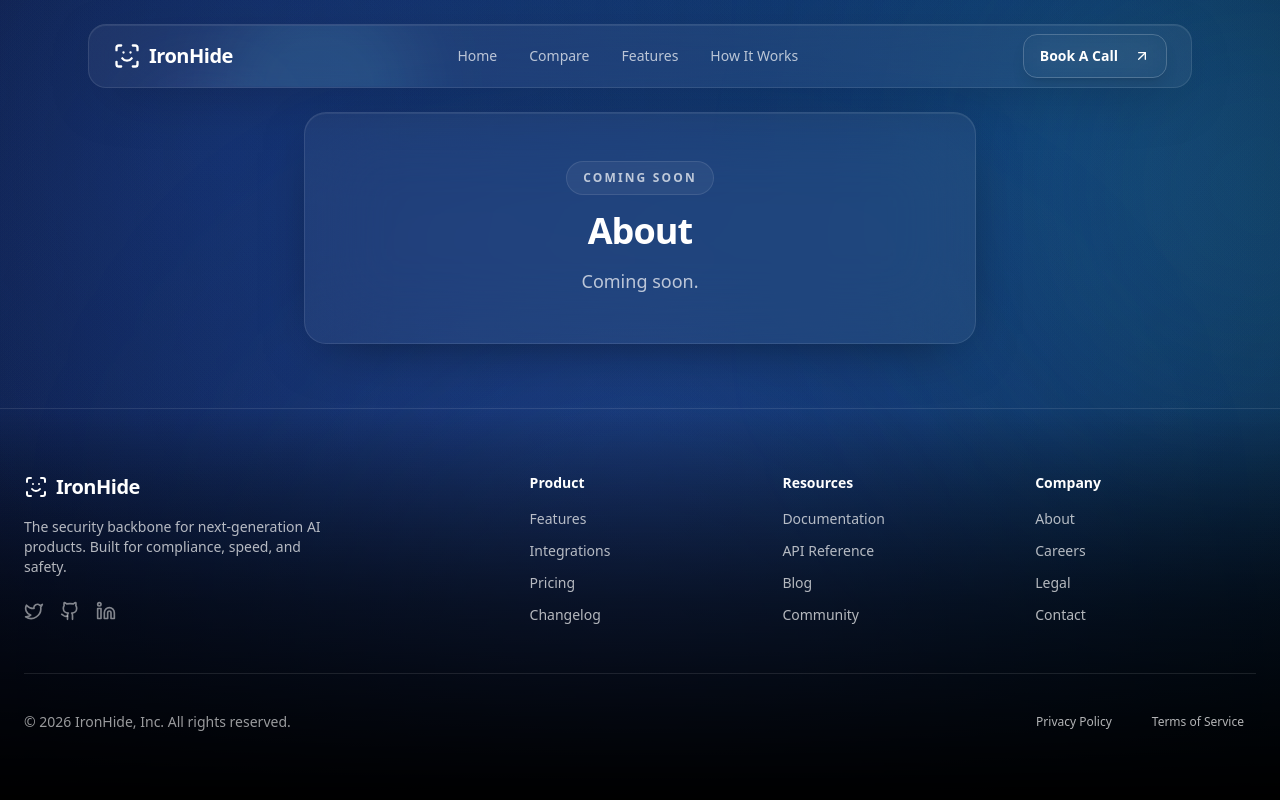
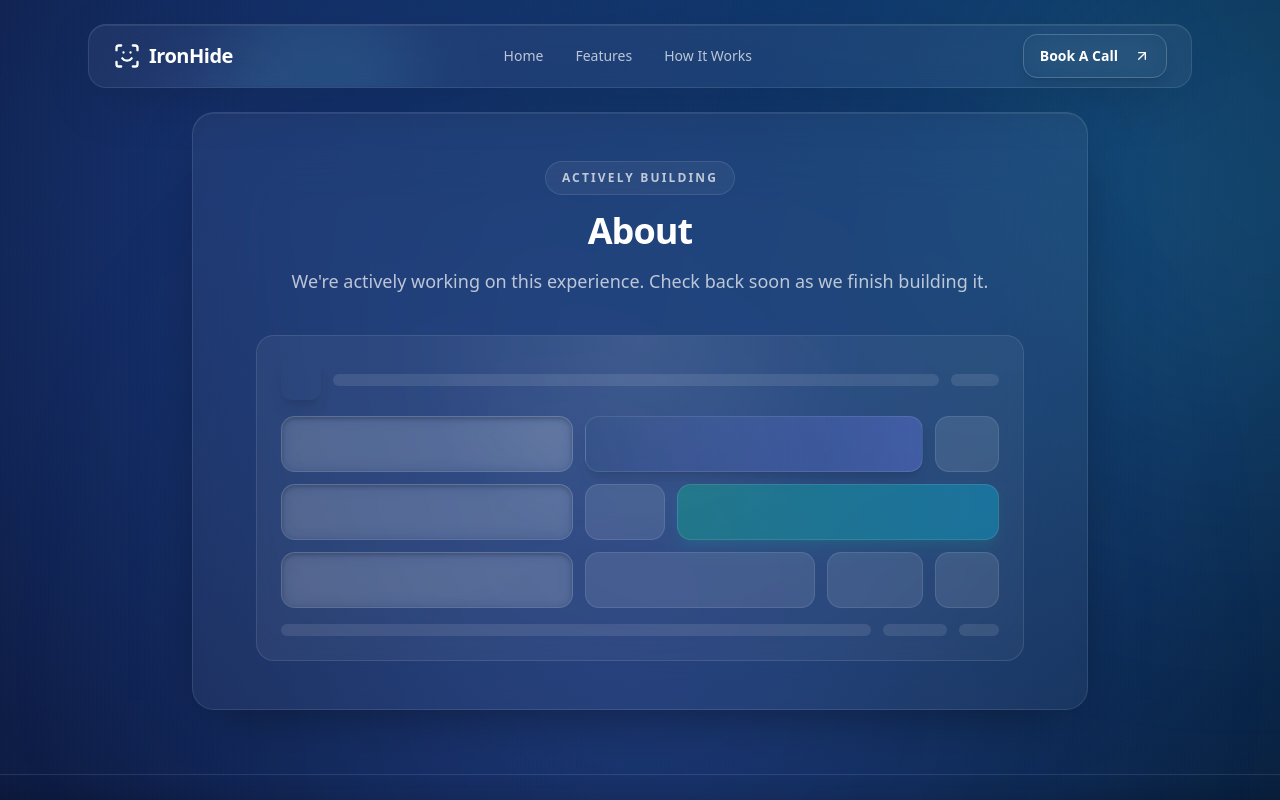
Before and after one commit to msidhartha7/ironhide, a Next.js app: page /about in a window 1280 px wide. Shown: the top 800 px of the page. Built offline with nearby package versions, Linux system fonts and the light colour scheme; no server answers.

Commit message:
seo content and optimisations

```diff
--- a/app/[slug]/page.tsx
+++ b/app/[slug]/page.tsx
@@ -1,9 +1,9 @@
 import type { Metadata } from "next";
-import { notFound } from "next/navigation";
 import Footer from "@/components/landing/Footer";
 import Header from "@/components/landing/Header";
+import { buildMetadata } from "@/lib/seo";
 
-const PAGES: Record<string, string> = {
+export const PAGES: Record<string, string> = {
     features: "Features",
     integrations: "Integrations",
     pricing: "Pricing",
@@ -24,7 +24,7 @@ type PageProps = {
     params: { slug: string };
 };
 
-export const dynamicParams = false;
+export const dynamicParams = true;
 
 export function generateStaticParams() {
     return Object.keys(PAGES).map((slug) => ({ slug }));
@@ -32,36 +32,40 @@ export function generateStaticParams() {
 
 export function generateMetadata({ params }: PageProps): Metadata {
     const title = PAGES[params.slug];
-    if (!title) {
-        return {};
-    }
+    const fallbackTitle = formatSlug(params.slug) || "Coming Soon";
 
-    return {
-        title: `${title} | IronHide`,
-        description: `${title} page — coming soon from IronHide.`,
-    };
+    return buildMetadata({
+        title: title ?? fallbackTitle,
+        description:
+            title !== undefined
+                ? `${title} page — coming soon from IronHide.`
+                : "We are actively working on this page. Check back soon.",
+        path: `/${params.slug}`,
+    });
 }
 
 export default function ComingSoonPage({ params }: PageProps) {
     const title = PAGES[params.slug];
-
-    if (!title) {
-        notFound();
-    }
+    const displayTitle = title ?? formatSlug(params.slug) ?? "Coming Soon";
 
     return (
         <div className="flex min-h-screen flex-col">
             <Header />
 
             <main className="flex flex-1 items-center justify-center px-4 pb-16 pt-28">
-                <div className="glass-panel relative w-full max-w-2xl overflow-hidden rounded-3xl border-white/10 bg-white/5 px-8 py-12 text-center backdrop-blur">
+                <div className="glass-panel relative w-full max-w-4xl overflow-hidden rounded-3xl border-white/10 bg-white/5 px-8 py-12 text-center backdrop-blur">
                     <div className="mx-auto mb-4 inline-flex items-center gap-2 rounded-full border border-white/10 bg-white/5 px-4 py-2 text-xs font-semibold uppercase tracking-[0.18em] text-white/70">
-                        <span>Coming Soon</span>
+                        <span>Actively Building</span>
                     </div>
                     <h1 className="text-3xl font-bold tracking-tight text-white sm:text-4xl">
-                        {title}
+                        {displayTitle}
                     </h1>
-                    <p className="mt-4 text-lg text-white/70">Coming soon.</p>
+                    <p className="mt-4 text-lg text-white/70">
+                        We&apos;re actively working on this experience. Check back soon as we
+                        finish building it.
+                    </p>
+
+                    <BuildIllustration />
                 </div>
             </main>
 
@@ -69,3 +73,60 @@ export default function ComingSoonPage({ params }: PageProps) {
         </div>
     );
 }
+
+function formatSlug(slug: string | undefined) {
+    if (!slug) return undefined;
+    return slug
+        .split(/[-_]/)
+        .filter(Boolean)
+        .map((word) => word.charAt(0).toUpperCase() + word.slice(1))
+        .join(" ");
+}
+
+function BuildIllustration() {
+    return (
+        <div className="mx-auto mt-10 w-full max-w-3xl">
+            <div className="relative overflow-hidden rounded-2xl border border-white/10 bg-gradient-to-br from-white/5 via-white/5 to-white/[0.04] p-6">
+                <div className="absolute inset-0 pointer-events-none">
+                    <div className="absolute inset-0 bg-[radial-gradient(circle_at_top,rgba(255,255,255,0.08),transparent_45%)]" />
+                </div>
+                <div className="relative flex flex-col gap-4">
+                    <div className="flex items-center gap-3">
+                        <div className="h-10 w-10 rounded-lg bg-gradient-to-br from-brand-400/80 to-brand-500/60 shadow-lg shadow-brand-500/20" />
+                        <div className="flex-1 h-3 rounded-full bg-white/10" />
+                        <div className="w-12 h-3 rounded-full bg-white/10" />
+                    </div>
+
+                    <div className="grid grid-cols-12 gap-3">
+                        <div className="col-span-5 space-y-3">
+                            <div className="h-14 rounded-xl bg-white/10 backdrop-blur border border-white/10 shadow-inner shadow-black/20" />
+                            <div className="h-14 rounded-xl bg-white/10 backdrop-blur border border-white/10 shadow-inner shadow-black/20" />
+                            <div className="h-14 rounded-xl bg-white/10 backdrop-blur border border-white/10 shadow-inner shadow-black/20" />
+                        </div>
+                        <div className="col-span-7 space-y-3">
+                            <div className="flex gap-3">
+                                <div className="h-14 flex-1 rounded-xl bg-gradient-to-r from-brand-500/40 to-indigo-400/30 border border-white/10 shadow-lg shadow-brand-500/10" />
+                                <div className="h-14 w-16 rounded-xl bg-white/10 border border-white/10" />
+                            </div>
+                            <div className="flex gap-3">
+                                <div className="h-14 w-20 rounded-xl bg-white/10 border border-white/10" />
+                                <div className="h-14 flex-1 rounded-xl bg-gradient-to-r from-emerald-400/30 to-cyan-400/30 border border-white/10 shadow-lg shadow-emerald-400/10" />
+                            </div>
+                            <div className="flex gap-3">
+                                <div className="h-14 flex-1 rounded-xl bg-white/10 border border-white/10" />
+                                <div className="h-14 w-24 rounded-xl bg-white/10 border border-white/10" />
+                                <div className="h-14 w-16 rounded-xl bg-white/10 border border-white/10" />
+                            </div>
+                        </div>
+                    </div>
+
+                    <div className="flex items-center gap-3">
+                        <div className="flex-1 h-3 rounded-full bg-white/10" />
+                        <div className="h-3 w-16 rounded-full bg-white/10" />
+                        <div className="h-3 w-10 rounded-full bg-white/10" />
+                    </div>
+                </div>
+            </div>
+        </div>
+    );
+}
--- a/app/layout.tsx
+++ b/app/layout.tsx
@@ -1,7 +1,8 @@
-import type { Metadata } from "next";
 import { Geist, Geist_Mono } from "next/font/google";
 import "./globals.css";
 import { BackgroundProvider } from "@/components/layout/BackgroundProvider";
+import { buildMetadata } from "@/lib/seo";
+import { GoogleAnalytics } from "@/components/analytics/GoogleAnalytics";
 
 const geistSans = Geist({
   variable: "--font-geist-sans",
@@ -13,10 +14,7 @@ const geistMono = Geist_Mono({
   subsets: ["latin"],
 });
 
-export const metadata: Metadata = {
-  title: "Create Next App",
-  description: "Generated by create next app",
-};
+export const metadata = buildMetadata();
 
 import { Providers } from "./providers";
 
@@ -29,6 +27,7 @@ export default function RootLayout({
     <html lang="en" suppressHydrationWarning>
       <body className={`${geistSans.variable} ${geistMono.variable} antialiased`}>
         <Providers>
+          <GoogleAnalytics />
           <BackgroundProvider>{children}</BackgroundProvider>
         </Providers>
       </body>
--- /dev/null
+++ b/app/robots.ts
@@ -0,0 +1,14 @@
+import type { MetadataRoute } from "next";
+
+const baseUrl = process.env.NEXT_PUBLIC_SITE_URL ?? "https://ironhide.ai";
+
+export default function robots(): MetadataRoute.Robots {
+  return {
+    rules: {
+      userAgent: "*",
+      allow: "/",
+    },
+    sitemap: `${baseUrl}/sitemap.xml`,
+    host: baseUrl,
+  };
+}
--- /dev/null
+++ b/app/sitemap.ts
@@ -0,0 +1,19 @@
+import type { MetadataRoute } from "next";
+import { PAGES } from "./[slug]/page";
+
+const baseUrl = process.env.NEXT_PUBLIC_SITE_URL ?? "https://ironhide.ai";
+
+export default function sitemap(): MetadataRoute.Sitemap {
+  const lastModified = new Date();
+
+  const routes = ["", ...Object.keys(PAGES)].map((slug) => {
+    const path = slug ? `/${slug}` : "/";
+    return {
+      url: `${baseUrl}${path}`,
+      lastModified,
+      changeFrequency: "weekly",
+    } satisfies MetadataRoute.Sitemap[number];
+  });
+
+  return routes;
+}
--- /dev/null
+++ b/components/analytics/GoogleAnalytics.tsx
@@ -0,0 +1,41 @@
+'use client';
+
+import { useEffect, useState } from "react";
+import Script from "next/script";
+
+const GA_MEASUREMENT_ID = process.env.NEXT_PUBLIC_GA_MEASUREMENT_ID;
+const ALLOWED_HOSTNAME = "ironhide.privyy.io";
+
+export function GoogleAnalytics() {
+  const [enabled, setEnabled] = useState(false);
+
+  useEffect(() => {
+    if (!GA_MEASUREMENT_ID) return;
+
+    const hostname = window.location.hostname;
+    if (hostname === ALLOWED_HOSTNAME) {
+      setEnabled(true);
+    }
+  }, []);
+
+  if (!enabled) {
+    return null;
+  }
+
+  return (
+    <>
+      <Script
+        src={`https://www.googletagmanager.com/gtag/js?id=${GA_MEASUREMENT_ID}`}
+        strategy="afterInteractive"
+      />
+      <Script id="ga-init" strategy="afterInteractive">
+        {`
+          window.dataLayer = window.dataLayer || [];
+          function gtag(){dataLayer.push(arguments);}
+          gtag('js', new Date());
+          gtag('config', '${GA_MEASUREMENT_ID}', { anonymize_ip: true });
+        `}
+      </Script>
+    </>
+  );
+}
--- a/components/landing/Header.tsx
+++ b/components/landing/Header.tsx
@@ -38,9 +38,9 @@ export default function Header() {
                             <Link href="#" className="transition-colors hover:text-white">
                                 Home
                             </Link>
-                            <Link href="#features" className="transition-colors hover:text-white">
+                            {/* <Link href="#features" className="transition-colors hover:text-white">
                                 Compare
-                            </Link>
+                            </Link> */}
                             <Link href="#features" className="transition-colors hover:text-white">
                                 Features
                             </Link>
@@ -116,13 +116,13 @@ export default function Header() {
                             >
                                 Home
                             </Link>
-                            <Link
+                            {/* <Link
                                 href="#features"
                                 className="transition hover:text-white/80"
                                 onClick={() => setIsMenuOpen(false)}
                             >
                                 Compare
-                            </Link>
+                            </Link> */}
                             <Link
                                 href="#features"
                                 className="transition hover:text-white/80"
--- /dev/null
+++ b/lib/seo.ts
@@ -0,0 +1,69 @@
+import type { Metadata } from "next";
+
+const siteUrl = process.env.NEXT_PUBLIC_SITE_URL ?? "https://ironhide.ai";
+
+export const defaultTitle =
+  "IronHide | Identity-first authorization for agentic systems";
+export const defaultDescription =
+  "Give your agents real human-like identity and access to tools, LLMs and data.";
+export const defaultKeywords = [
+  "IronHide",
+  "identity-first authorization",
+  "agentic systems",
+  "AI security",
+  "zero trust",
+  "guardrails",
+  "access control",
+];
+
+type BuildMetadataOptions = {
+  title?: string;
+  description?: string;
+  path?: string;
+  keywords?: string[];
+};
+
+export function buildMetadata({
+  title = defaultTitle,
+  description = defaultDescription,
+  path = "/",
+  keywords = defaultKeywords,
+}: BuildMetadataOptions = {}): Metadata {
+  const metadataBase = new URL(siteUrl);
+  const url = new URL(path || "/", metadataBase);
+  const canonical = url.pathname === "/" ? "/" : url.pathname;
+
+  return {
+    metadataBase,
+    title: {
+      default: title,
+      template: "%s | IronHide",
+    },
+    description,
+    keywords,
+    applicationName: "IronHide",
+    alternates: {
+      canonical,
+    },
+    openGraph: {
+      title,
+      description,
+      url,
+      type: "website",
+    },
+    twitter: {
+      card: "summary",
+      title,
+      description,
+    },
+    robots: {
+      index: true,
+      follow: true,
+    },
+    icons: {
+      icon: "/face-icon.svg",
+      shortcut: "/face-icon.svg",
+      apple: "/face-icon.svg",
+    },
+  };
+}
```
Also changed, not shown: public/face-icon.svg (added), public/llms.txt (added).
